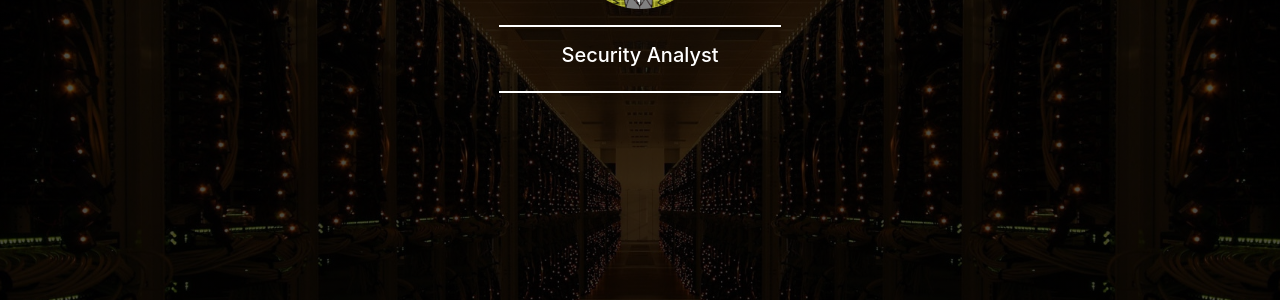
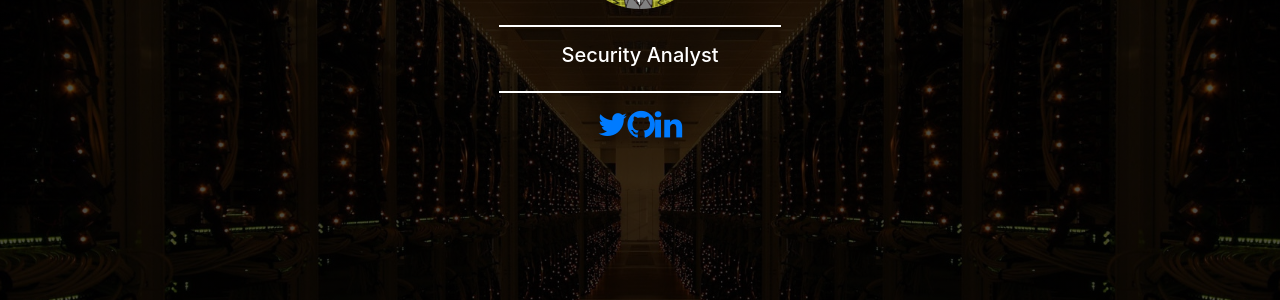
Before and after one commit to lucascebrero/lucascebrero.github.io, a Jekyll site: the page built from index.md, in a window 1280 px wide. Shown: the part 273-573 px from the top of the page. Built offline with Jekyll 4.4.1, drawn with Linux system fonts in a browser that asks for light colours.

Commit message:
Social network icons for twitter, github and linkedin

```diff
--- a/index.md
+++ b/index.md
@@ -12,6 +12,11 @@ title: Home
 		<h5>Security Analyst</h5>
 	</section>
 	<section><hr/></section>
+	<section class="justify-content-center d-flex">
+		<a class="fa fa-twitter fa-2x" href="https://twitter.com/lucascebrero"></a>
+		<a class="fa fa-github fa-2x" href=""> </a>
+		<a class="fa fa-linkedin fa-2x" href="https://ar.linkedin.com/in/lucascebrerolell"> </a>
+	</section>
 </section>
 <section id="about" class="about container-fluid">
 	<h1 class="text-h1 text-center">About me</h1>
```
